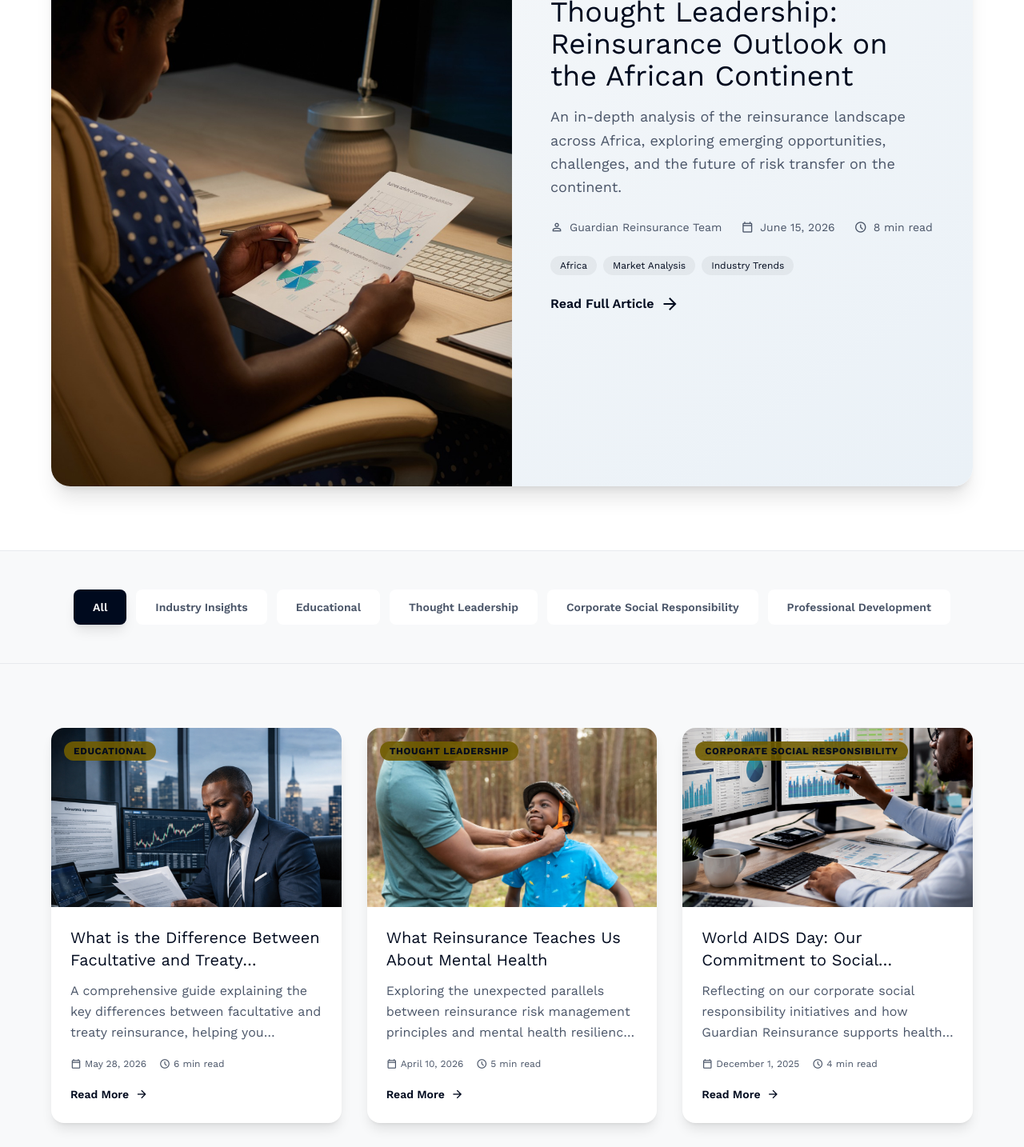
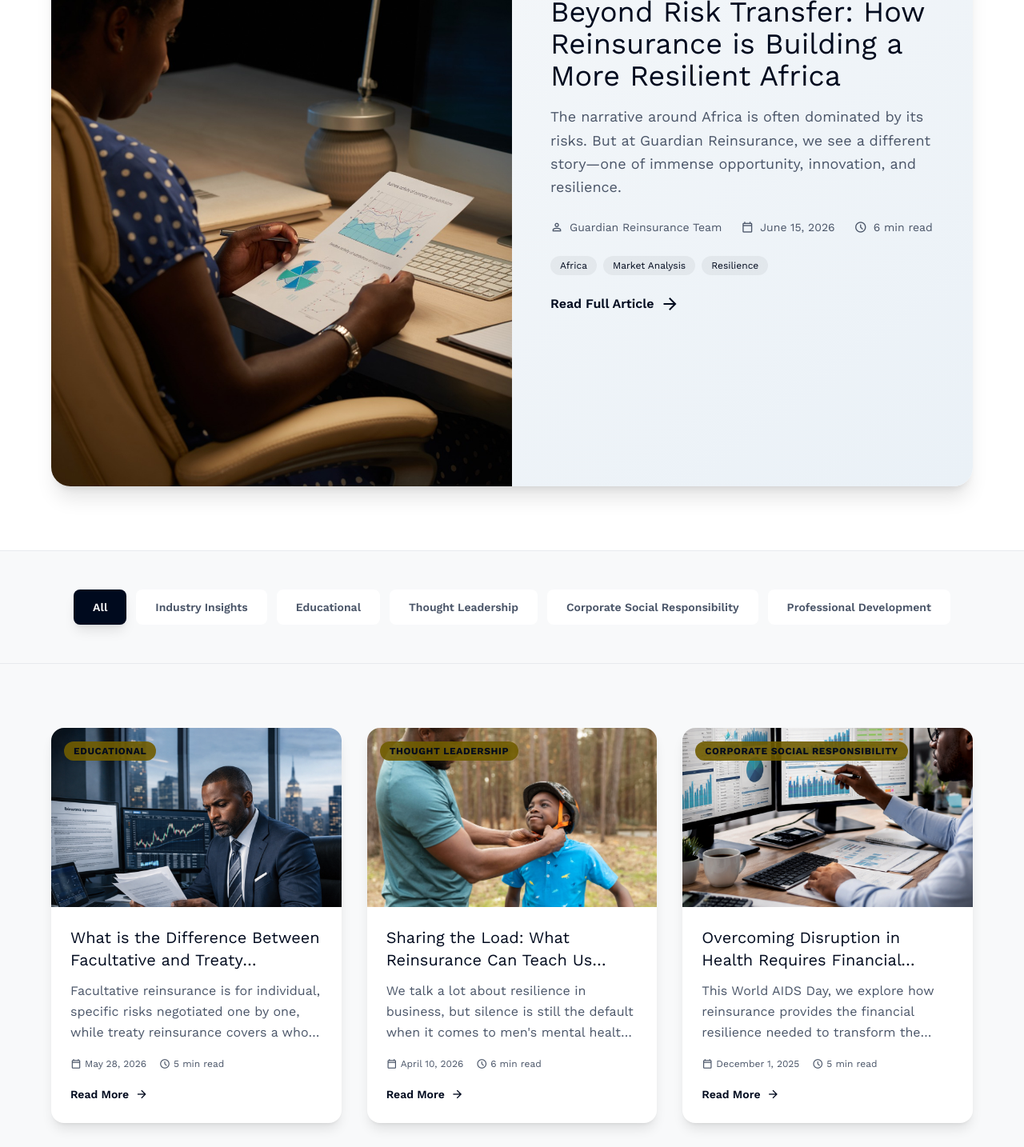
Before and after one commit to IanVikta/Guardian-Reinsurance, a React (Create React App) app in the folder guardian-react-app/: page /blog in a window 1280 px wide. Shown: the part 1040-2474 px from the top of the page at 80% size. Built offline with nearby package versions, Linux system fonts and the light colour scheme.

Commit message:
Update Mental Health article title and excerpt in Blog page, add blog content status tracker

```diff
--- a/guardian-react-app/src/pages/Blog.jsx
+++ b/guardian-react-app/src/pages/Blog.jsx
@@ -10,55 +10,55 @@ const Blog = () => {
   const articles = [
     {
       id: 1,
-      title: 'Thought Leadership: Reinsurance Outlook on the African Continent',
+      title: 'Beyond Risk Transfer: How Reinsurance is Building a More Resilient Africa',
       slug: 'reinsurance-outlook-african-continent',
-      excerpt: 'An in-depth analysis of the reinsurance landscape across Africa, exploring emerging opportunities, challenges, and the future of risk transfer on the continent.',
+      excerpt: 'The narrative around Africa is often dominated by its risks. But at Guardian Reinsurance, we see a different story—one of immense opportunity, innovation, and resilience.',
       category: 'Industry Insights',
       author: 'Guardian Reinsurance Team',
       date: 'June 15, 2026',
-      readTime: '8 min read',
+      readTime: '6 min read',
       image: '/images/expertise.jpg',
       featured: true,
-      tags: ['Africa', 'Market Analysis', 'Industry Trends']
+      tags: ['Africa', 'Market Analysis', 'Resilience']
     },
     {
       id: 2,
       title: 'What is the Difference Between Facultative and Treaty Reinsurance?',
       slug: 'facultative-vs-treaty-reinsurance',
-      excerpt: 'A comprehensive guide explaining the key differences between facultative and treaty reinsurance, helping you understand which approach best suits your risk management needs.',
+      excerpt: 'Facultative reinsurance is for individual, specific risks negotiated one by one, while treaty reinsurance covers a whole portfolio of risks automatically.',
       category: 'Educational',
       author: 'Guardian Reinsurance Team',
       date: 'May 28, 2026',
-      readTime: '6 min read',
+      readTime: '5 min read',
       image: '/images/treaty.jpg',
       featured: false,
       tags: ['Facultative', 'Treaty', 'Education']
     },
     {
       id: 3,
-      title: 'What Reinsurance Teaches Us About Mental Health',
+      title: 'Sharing the Load: What Reinsurance Can Teach Us About Men\'s Mental Health at Work',
       slug: 'reinsurance-mental-health-lessons',
-      excerpt: 'Exploring the unexpected parallels between reinsurance risk management principles and mental health resilience strategies.',
+      excerpt: 'We talk a lot about resilience in business, but silence is still the default when it comes to men\'s mental health. Learn how the principle of risk sharing can transform workplace wellbeing.',
       category: 'Thought Leadership',
       author: 'Guardian Reinsurance Team',
       date: 'April 10, 2026',
-      readTime: '5 min read',
+      readTime: '6 min read',
       image: '/images/consultant.jpg',
       featured: false,
-      tags: ['Mental Health', 'Risk Management', 'Wellness']
+      tags: ['Mental Health', 'Workplace Wellbeing', 'Leadership']
     },
     {
       id: 4,
-      title: 'World AIDS Day: Our Commitment to Social Responsibility',
+      title: 'Overcoming Disruption in Health Requires Financial Resilience',
       slug: 'world-aids-day-commitment',
-      excerpt: 'Reflecting on our corporate social responsibility initiatives and how Guardian Reinsurance supports health awareness and community well-being.',
+      excerpt: 'This World AIDS Day, we explore how reinsurance provides the financial resilience needed to transform the AIDS response and build sustainable health systems.',
       category: 'Corporate Social Responsibility',
       author: 'Guardian Reinsurance Team',
       date: 'December 1, 2025',
-      readTime: '4 min read',
+      readTime: '5 min read',
       image: '/images/global-connectivity.jpg',
       featured: false,
-      tags: ['CSR', 'Health', 'Community']
+      tags: ['CSR', 'Health', 'World AIDS Day']
     },
     {
       id: 5,
```
Also changed, not shown: 1 other file (tests, documents, lock files or other folders).
